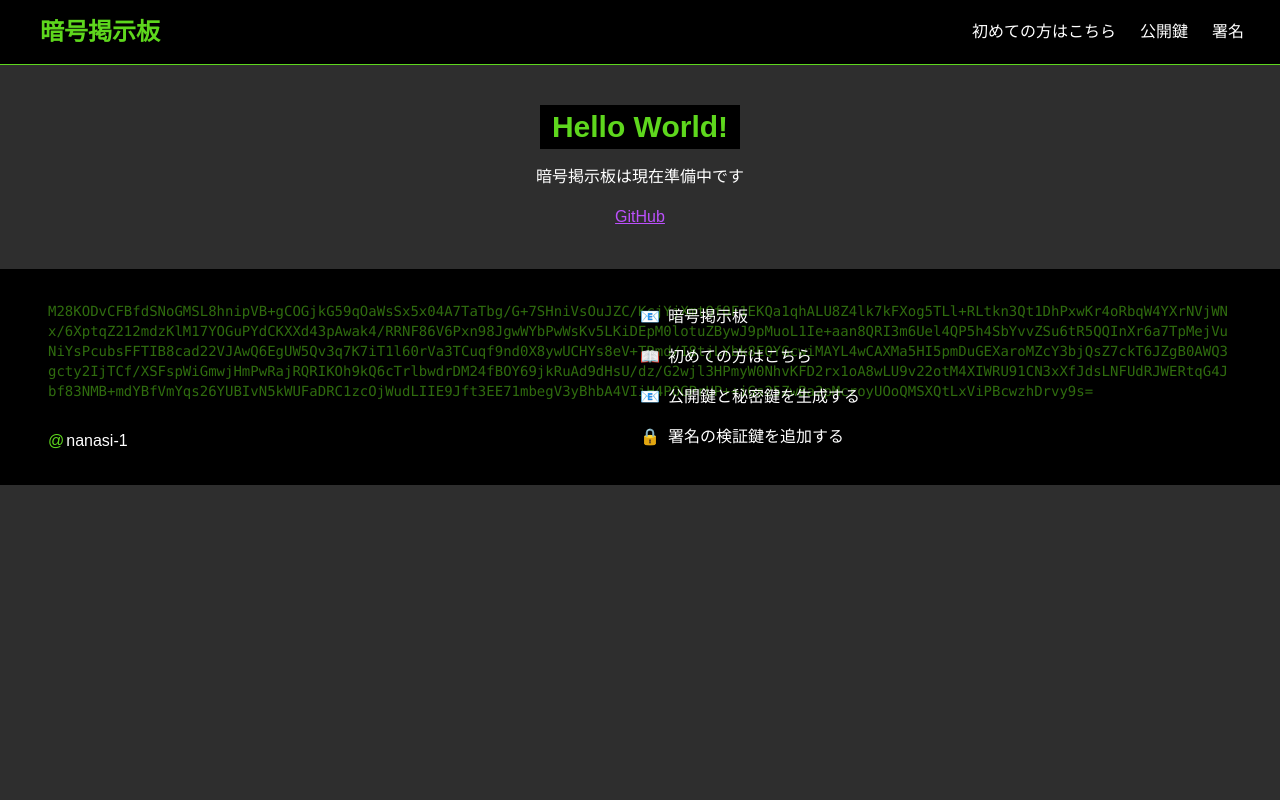
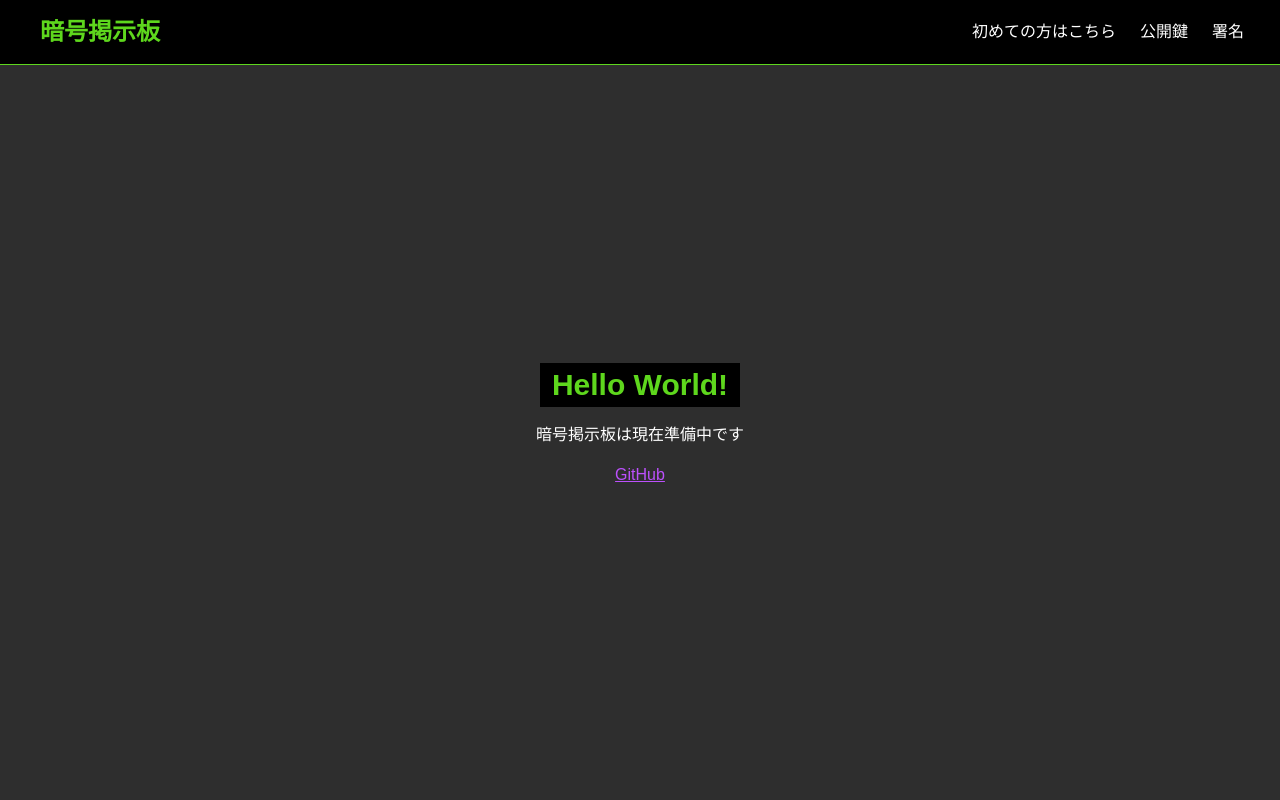
Before and after one commit to nanasi-1/encrypted-board, a Next.js app: page / in a window 1280 px wide. Shown: the top 800 px of the page. Built offline with nearby package versions, Linux system fonts and the light colour scheme.

Commit message:
ページのレイアウトを調整

```diff
--- a/src/app/layout.tsx
+++ b/src/app/layout.tsx
@@ -30,7 +30,7 @@ export default function RootLayout({
         className={`${geistSans.variable} ${geistMono.variable} antialiased bg-stone-750 text-white`}
       >
         <Header />
-        <main className="pb-10">
+        <main className="pt-10 pb-14">
           {children}
         </main>
         <Footer />
--- a/src/app/page.tsx
+++ b/src/app/page.tsx
@@ -1,6 +1,6 @@
 export default function Home() {
   return (
-    <div className="flex items-center flex-col gap-y-4 pt-10">
+    <div className="h-[80vh] justify-center flex items-center flex-col gap-y-4">
       <div className="bg-black px-3 py-1">
         <h1 className="text-center text-3xl font-bold text-primary">Hello World!</h1>
       </div>
```
